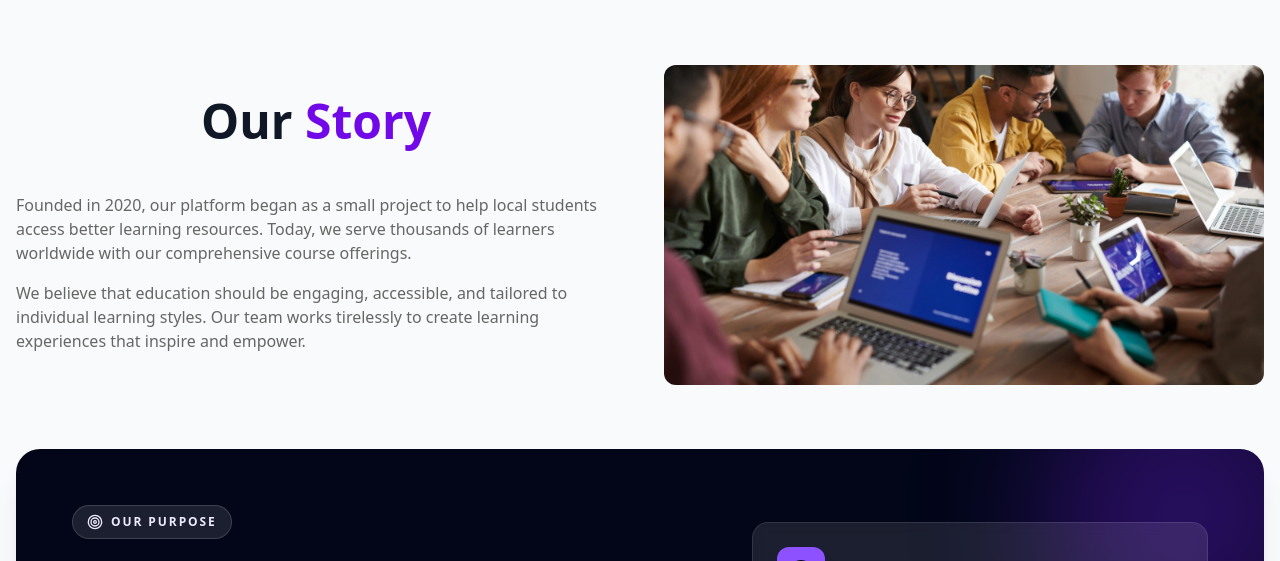
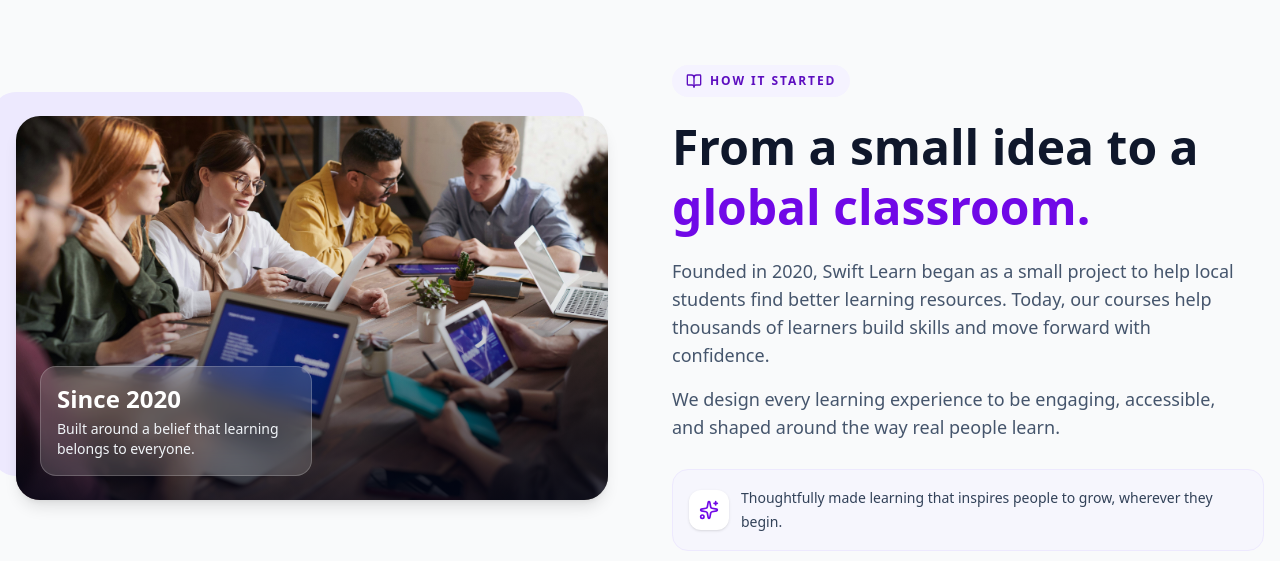
Before and after one commit to kobirul5/Swift-Learn, a Next.js app: page /about in a window 1280 px wide. Shown: the part 239-800 px from the top of the page. Built offline with nearby package versions, Linux system fonts and the light colour scheme; no server answers.

Commit message:
feat: enhance OurStory component with updated layout and additional content

```diff
--- a/src/components/pages/about/OurStory.tsx
+++ b/src/components/pages/about/OurStory.tsx
@@ -1,39 +1,51 @@
-import Heading from '@/components/Heading'
+import { BookOpen, Sparkles } from 'lucide-react'
 import Image from 'next/image'
-import React from 'react'
 
 export default function OurStory() {
   return (
     <section className="mb-16">
-            <div className="grid md:grid-cols-2 gap-12 items-center">
-                <div>
-                    <Heading
-                        title='Our'
-                        title2='Story'
-                        subtitle=''
-                    />
-                    <p className="text-dark-600 mb-4">
-                        Founded in 2020, our platform began as a small project to help local students access better learning resources.
-                        Today, we serve thousands of learners worldwide with our comprehensive course offerings.
-                    </p>
-                    <p className="text-dark-600">
-                        We believe that education should be engaging, accessible, and tailored to individual learning styles.
-                        Our team works tirelessly to create learning experiences that inspire and empower.
-                    </p>
-                </div>
-                <div className="bg-dark-100 rounded-xl h-80 overflow-hidden">
-                    {/* Replace with your actual office image */}
-                    <div className="w-full relative h-full flex items-center justify-center text-dark-400">
+      <div className="grid items-center gap-10 lg:grid-cols-2 lg:gap-16">
+        <div className="relative order-2 lg:order-1">
+          <div className="absolute -left-4 -top-4 h-full w-full rounded-3xl bg-primary-100 sm:-left-6 sm:-top-6" />
+          <div className="relative h-72 overflow-hidden rounded-3xl shadow-lg sm:h-96">
             <Image
               fill
-                            src='/assets/team.jpg'
-                            alt='team image'
-                            className='absolute object-cover'
+              src="/assets/team.jpg"
+              alt="Swift Learn team collaborating together"
+              className="object-cover"
+              sizes="(max-width: 1024px) 100vw, 50vw"
             />
+            <div className="absolute inset-0 bg-linear-to-t from-slate-950/75 via-slate-950/10 to-transparent" />
+            <div className="absolute bottom-5 left-5 right-5 rounded-2xl border border-white/20 bg-white/15 p-4 text-white backdrop-blur-md sm:bottom-6 sm:left-6 sm:right-auto sm:max-w-68">
+              <p className="text-2xl font-bold">Since 2020</p>
+              <p className="mt-1 text-sm text-slate-100">Built around a belief that learning belongs to everyone.</p>
+            </div>
+          </div>
+        </div>
+
+        <div className="order-1 lg:order-2">
+          <div className="mb-5 inline-flex items-center gap-2 rounded-full bg-primary-50 px-3.5 py-2 text-xs font-semibold uppercase tracking-[0.16em] text-primary-700">
+            <BookOpen className="h-4 w-4" />
+            How it started
+          </div>
+          <h2 className="max-w-xl text-3xl font-bold leading-tight text-slate-900 sm:text-4xl lg:text-5xl">
+            From a small idea to a <span className="text-primary-600">global classroom.</span>
+          </h2>
+          <p className="mt-5 max-w-xl text-base leading-7 text-slate-600 sm:text-lg">
+            Founded in 2020, Swift Learn began as a small project to help local students find better learning resources. Today, our courses help thousands of learners build skills and move forward with confidence.
+          </p>
+          <p className="mt-4 max-w-xl text-base leading-7 text-slate-600 sm:text-lg">
+            We design every learning experience to be engaging, accessible, and shaped around the way real people learn.
+          </p>
+
+          <div className="mt-7 flex items-center gap-3 rounded-2xl border border-primary-100 bg-primary-50/60 p-4 text-sm leading-6 text-slate-700">
+            <span className="flex h-10 w-10 shrink-0 items-center justify-center rounded-xl bg-white text-primary-600 shadow-sm">
+              <Sparkles className="h-5 w-5" />
+            </span>
+            <span>Thoughtfully made learning that inspires people to grow, wherever they begin.</span>
           </div>
         </div>
       </div>
     </section>
-
   )
 }
```
Lines whose indentation alone changed are shown as unchanged.
